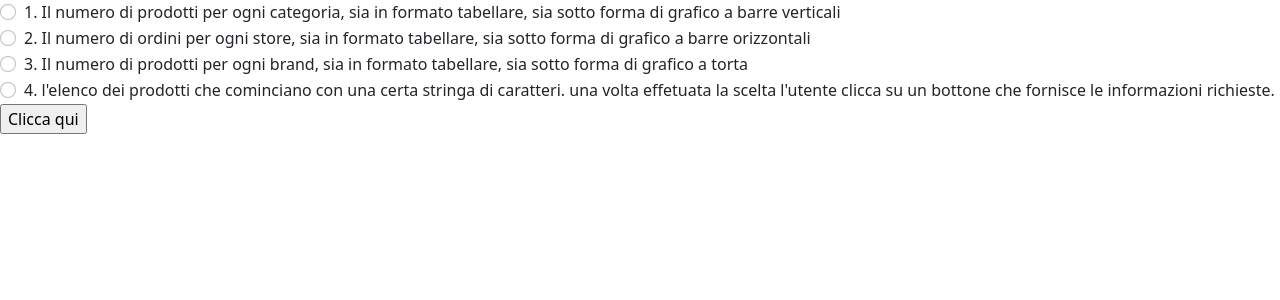
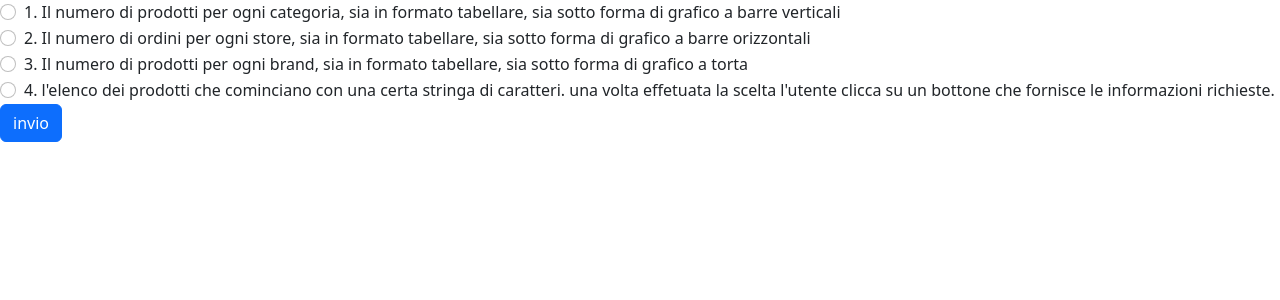
Before and after one commit to RivaValentinoF/Flask_SQL, a Flask app: page / in a window 1280 px wide. Shown: the top 300 px of the page. Run offline with Flask 2, Linux system fonts and the light colour scheme.

Commit message:
finisc x2

```diff
--- a/templates/home.html
+++ b/templates/home.html
@@ -35,7 +35,7 @@
             </label>
           </div>
 
-        <input type="submit" value="Clicca qui"></input>
+        <input class="btn btn-primary" type="submit" value="invio">
     </form>
 
 </body>
--- a/templates/search.html
+++ b/templates/search.html
@@ -11,7 +11,7 @@
     <form action="/results" method="get">
         <label for="NomeProdotto" class="form-label">Nome del prodotto:</label>
     <input type="text" class="form-control" id="NomeProdotto" placeholder="Inserisci il nome del prodotto" name="NomeProdotto">
-    <input type="submit" value="ricerca">
+    <input class="btn btn-primary" type="submit" value="ricerca">
     </form>
 </body>
 </html>
```
